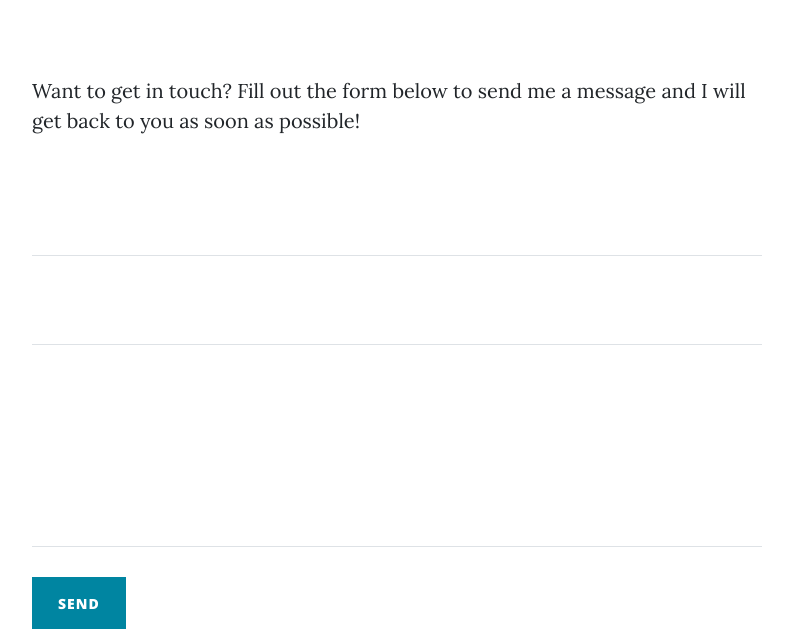
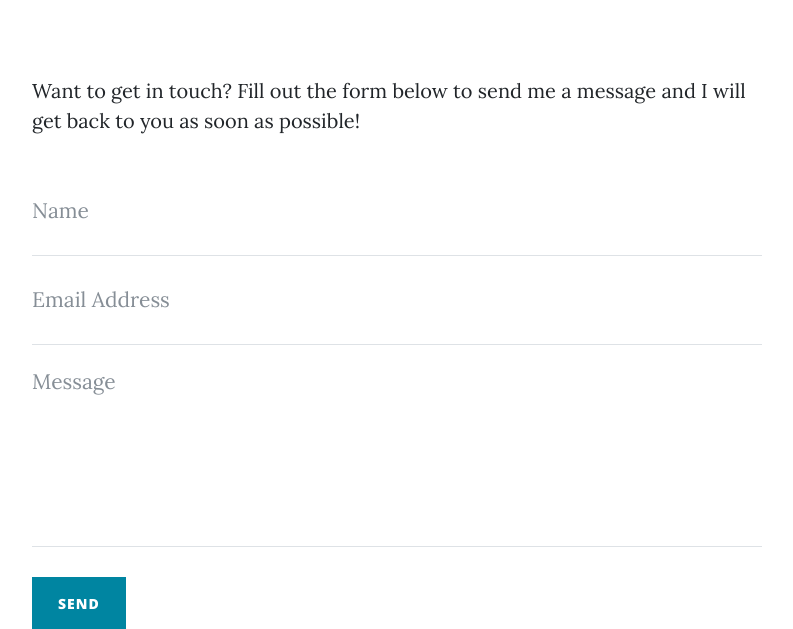
Before and after one commit to megler/Day67-69-RESTful-Blog, a Flask app: page /contact in a window 1280 px wide. Shown: the part 536-1165 px from the top of the page, without its empty margins (243-1036 px from the left). Run offline with Flask 2, Linux system fonts and the light colour scheme; some libraries are stand-ins or nearby versions.

Commit message:
updated form and captcha to v3

```diff
--- a/restful_blog/home/templates/contact.html
+++ b/restful_blog/home/templates/contact.html
@@ -25,22 +25,22 @@
                 <input type="hidden" name="csrf_token" value="{{ csrf_token() }}"/>
                 <div class="control-group">
                     <div class="form-group floating-label-form-group controls">
-                        <label for="input1">Name</label>
-                        <input type="text" name="input1" class="form-control" id="input1" required="required" data-validation-required-message="Please enter your name.">
+                        <label for="nameaksljf">Name</label>
+                        <input type="text" name="nameaksljf" class="form-control" placeholder="Name" id="nameaksljf" required="required" data-validation-required-message="Please enter your name.">
                             <p class="help-block text-danger"></p>
                         </div>
                     </div>
                     <div class="control-group">
                         <div class="form-group floating-label-form-group controls">
-                            <label for="input2">Email Address</label>
-                            <input type="email" name="input2" class="form-control" id="input2" required="required" data-validation-required-message="Please enter your email address.">
+                            <label for="emaillkjkl">Email Address</label>
+                            <input type="email" name="emaillkjkl" class="form-control" placeholder="Email Address" id="emaillkjkl" required="required" data-validation-required-message="Please enter your email address.">
                                 <p class="help-block text-danger"></p>
                             </div>
                         </div>
                         <div class="control-group">
                             <div class="form-group floating-label-form-group controls">
-                                <label for="input3">Message</label>
-                                <textarea rows="5" name="input3" class="form-control" id="input3" required="required" data-validation-required-message="Please enter a message."></textarea>
+                                <label for="messagesdfg">Message</label>
+                                <textarea rows="5" name="messagesdfg" class="form-control" placeholder="Message" id="messagesdfg" required="required" data-validation-required-message="Please enter a message."></textarea>
                                 <p class="help-block text-danger"></p>
                             </div>
                         </div>
```
